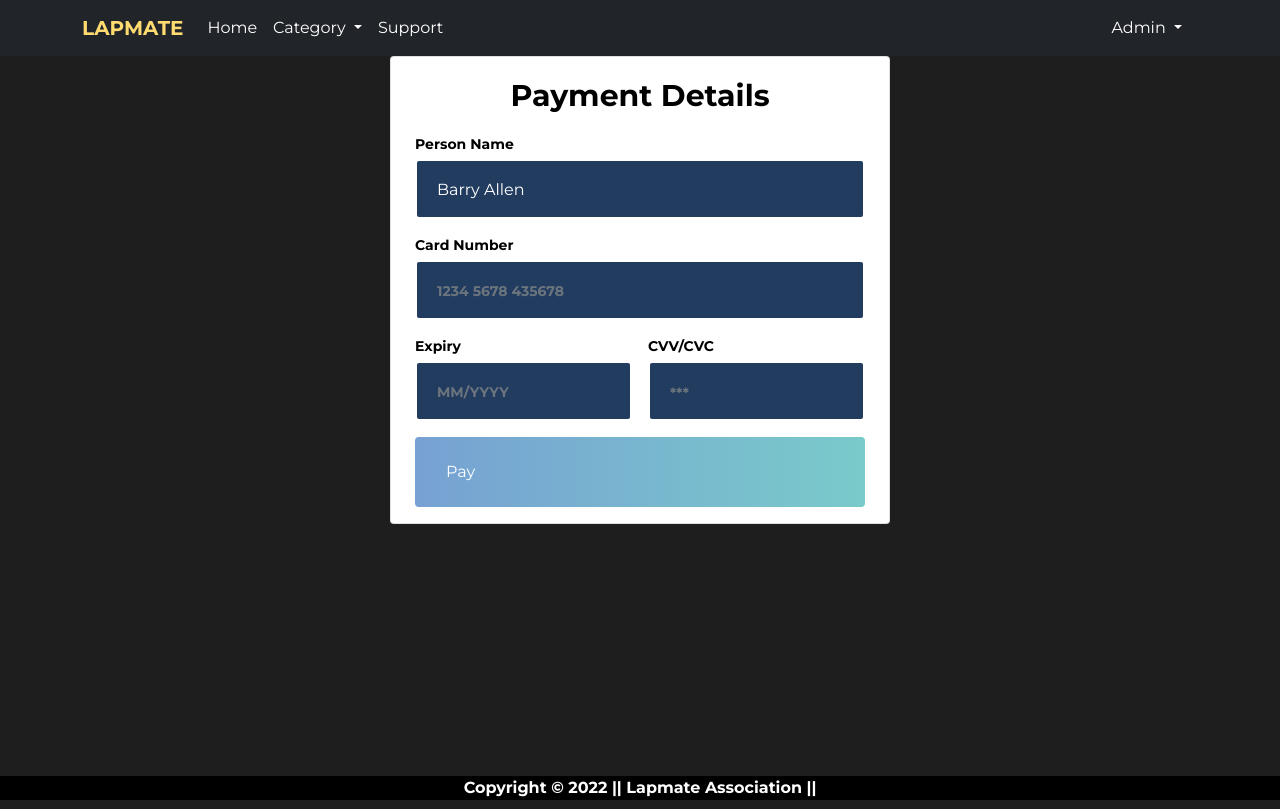
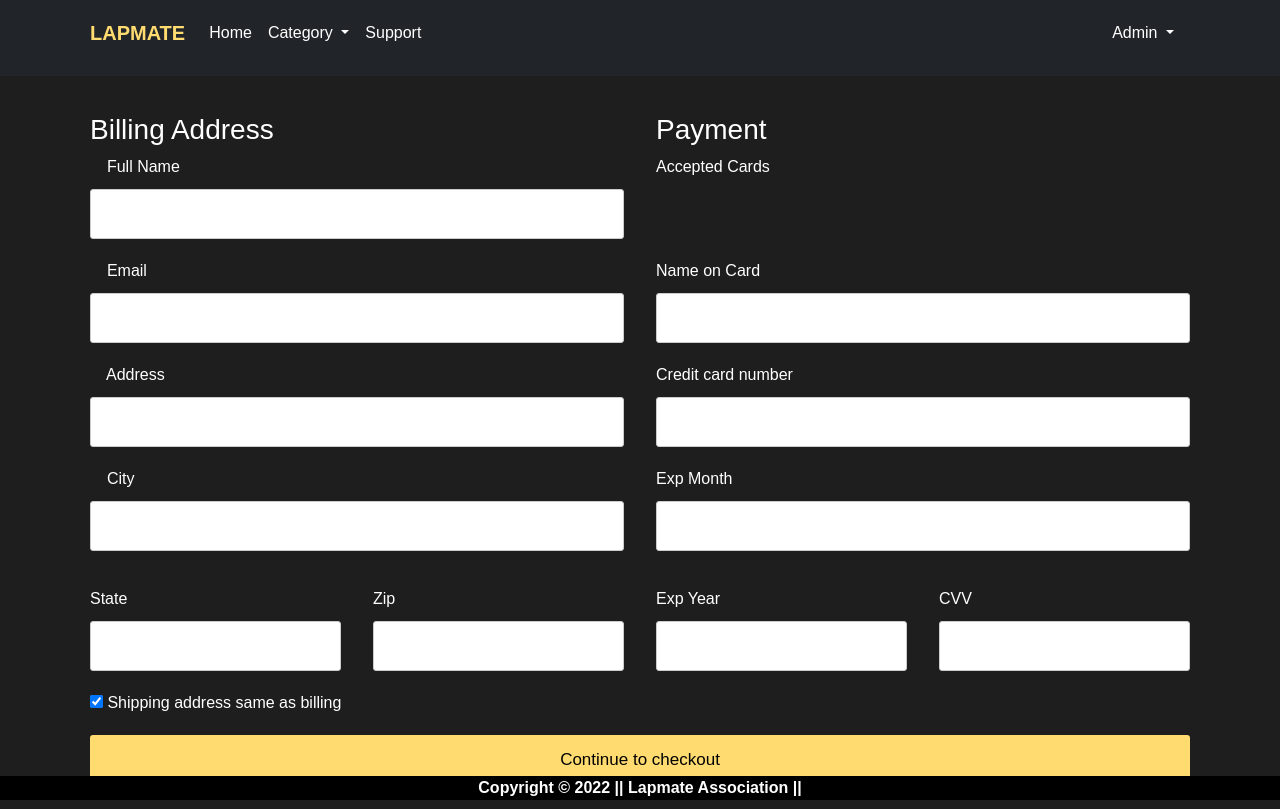
Before and after one commit to sandeeppandey6800/LAPMATE, a Django app: page /paymentdone/ in a window 1280 px wide. Run offline with Django 3.2, Linux system fonts and the light colour scheme; a user stored in the database is signed in; some libraries are stand-ins or nearby versions; some web fonts are replaced.

Commit message:
payment-page

```diff
--- /dev/null
+++ b/app/static/app/css/style5.css
@@ -0,0 +1,3 @@
+.main-pay-card{
+    background-color: #000000;
+}
--- a/app/templates/app/base.html
+++ b/app/templates/app/base.html
@@ -14,6 +14,7 @@
 
     <!--FontAwesome CSS-->
     <link rel="stylesheet" href="{% static 'app/css/all.min.css' %}">
+    <link rel="stylesheet" href="{% static 'app/css/font-awesome.css' %}">
 
     <!--Custom CSS-->
     <link rel="stylesheet" href="{% static 'app/css/style.css' %}">
@@ -21,6 +22,7 @@
     <link rel="stylesheet" href="{% static 'app/css/style2.css' %}">
     <link rel="stylesheet" href="{% static 'app/css/style3.css' %}">
     <link rel="stylesheet" href="{% static 'app/css/style4.css' %}">
+    <link rel="stylesheet" href="{% static 'app/css/style5.css' %}">
 
     <title>Lapmate | {% block title %} {% endblock title %} </title>
   </head>
--- a/app/templates/app/paymentpage.html
+++ b/app/templates/app/paymentpage.html
@@ -3,117 +3,161 @@
 {% block title %}Payment Page{% endblock title %}
 {% block main-content %}
 <style>
-    @import url('https://fonts.googleapis.com/css?family=Montserrat:400,700&display=swap');
 
- * {
-    margin: 0;
-    padding: 0;
-    box-sizing: border-box;
-    font-family: 'Montserrat', sans-serif
+    .row1{
+        display: -ms-flexbox; /* IE10 */
+        display: flex;
+        -ms-flex-wrap: wrap; /* IE10 */
+        flex-wrap: wrap;
+        margin: 0 -16px;
+        margin-top: 1em;
       }
 
-body {
-
-    min-height: 100vh;
-
-
+      .col-25 {
+        -ms-flex: 25%; /* IE10 */
+        flex: 25%;
       }
 
-.card {
-    max-width: 500px;
-    margin: auto;
-    color: black;
-    border-radius: 20 px
+      .col-50 {
+        -ms-flex: 50%; /* IE10 */
+        flex: 50%;
       }
 
-p {
-    margin: 0px
+      .col-75 {
+        -ms-flex: 75%; /* IE10 */
+        flex: 75%;
       }
 
-.container .h8 {
-    font-size: 30px;
-    font-weight: 800;
-    text-align: center
+      .col-25,
+      .col-50,
+      .col-75 {
+        padding: 0 16px;
       }
 
-.btn.btn-primary {
-    width: 100%;
-    height: 70px;
-    display: flex;
-    align-items: center;
-    justify-content: space-between;
-    padding: 0 15px;
-    background-image: linear-gradient(to right, #77A1D3 0%, #79CBCA 51%, #77A1D3 100%);
-    border: none;
-    transition: 0.5s;
-    background-size: 200% auto
+      .container {
+
+        padding: 5px 20px 15px 20px;
+
+        border-radius: 3px;
       }
 
-.btn.btn.btn-primary:hover {
-    background-position: right center;
-    color: #fff;
-    text-decoration: none
+      input[type=text] {
+        width: 100%;
+        margin-bottom: 20px;
+        padding: 12px;
+        border: 1px solid #ccc;
+        border-radius: 3px;
       }
 
-.btn.btn-primary:hover .fas.fa-arrow-right {
-    transform: translate(15px);
-    transition: transform 0.2s ease-in
+      label {
+        margin-bottom: 10px;
+        display: block;
       }
 
-.form-control {
-    color: white;
-    background-color: #223C60;
-    border: 2px solid transparent;
-    height: 60px;
-    padding-left: 20px;
-    vertical-align: middle
+      .icon-container {
+        margin-bottom: 20px;
+        padding: 7px 0;
+        font-size: 24px;
       }
 
-.form-control:focus {
-    color: white;
-    background-color: #0C4160;
-    border: 2px solid #2d4dda;
-    box-shadow: none
+      .btn {
+        background-color: #ffdb70;
+        color: #000000;
+        padding: 12px;
+        margin: 10px 0;
+        border: none;
+        width: 100%;
+        border-radius: 3px;
+        cursor: pointer;
+        font-size: 17px;
       }
 
-.text {
-    font-size: 14px;
-    font-weight: 600
+      .btn:hover {
+        background-color: #000000;
+        color:#ffffff;
       }
 
-::placeholder {
-    font-size: 14px;
-    font-weight: 600
+      span.price {
+        float: right;
+        color: grey;
+      }
+
+      /* Responsive layout - when the screen is less than 800px wide, make the two columns stack on top of each other instead of next to each other (and change the direction - make the "cart" column go on top) */
+      @media (max-width: 800px) {
+        .row {
+          flex-direction: column-reverse;
+        }
+        .col-25 {
+          margin-bottom: 20px;
+        }
       }
 </style>
-<div class="container p-0">
-    <div class="card px-4">
-        <p class="h8 py-3">Payment Details</p>
-        <div class="row gx-3">
-            <div class="col-12">
-                <div class="d-flex flex-column">
-                    <p class="text mb-1">Person Name</p> <input class="form-control mb-3" type="text" placeholder="Name" value="Barry Allen">
+<div class="row1">
+    <div class="col-75">
+      <div class="container">
+        <form action="/action_page.php">
+
+          <div class="row1">
+            <div class="col-50">
+              <h3>Billing Address</h3>
+              <label for="fname"><i class="fa fa-user"></i> Full Name</label>
+              <input type="text" id="fname" name="firstname" >
+              <label for="email"><i class="fa fa-envelope"></i> Email</label>
+              <input type="text" id="email" name="email" >
+              <label for="adr"><i class="fa fa-address-card-o"></i> Address</label>
+              <input type="text" id="adr" name="address" >
+              <label for="city"><i class="fa fa-institution"></i> City</label>
+              <input type="text" id="city" name="city" >
+
+              <div class="row1">
+                <div class="col-50">
+                  <label for="state">State</label>
+                  <input type="text" id="state" name="state" >
                 </div>
-            </div>
-            <div class="col-12">
-                <div class="d-flex flex-column">
-                    <p class="text mb-1">Card Number</p> <input class="form-control mb-3" type="text" placeholder="1234 5678 435678">
-                </div>
-            </div>
-            <div class="col-6">
-                <div class="d-flex flex-column">
-                    <p class="text mb-1">Expiry</p> <input class="form-control mb-3" type="text" placeholder="MM/YYYY">
-                </div>
-            </div>
-            <div class="col-6">
-                <div class="d-flex flex-column">
-                    <p class="text mb-1">CVV/CVC</p> <input class="form-control mb-3 pt-2 " type="password" placeholder="***">
-                </div>
-            </div>
-            <div class="col-12">
-                <a href="/"><div class="btn btn-primary mb-3"> <span class="ps-3">Pay </span> <span class="fas fa-arrow-right"></span> </div></a>
+                <div class="col-50">
+                  <label for="zip">Zip</label>
+                  <input type="text" id="zip" name="zip" >
                 </div>
               </div>
             </div>
+
+            <div class="col-50">
+              <h3>Payment</h3>
+              <label for="fname">Accepted Cards</label>
+              <div class="icon-container">
+                <i class="fa fa-cc-visa" style="color:navy;"></i>
+                <i class="fa fa-cc-amex" style="color:blue;"></i>
+                <i class="fa fa-cc-mastercard" style="color:red;"></i>
+                <i class="fa fa-cc-discover" style="color:orange;"></i>
+              </div>
+              <label for="cname">Name on Card</label>
+              <input type="text" id="cname" name="cardname" >
+              <label for="ccnum">Credit card number</label>
+              <input type="text" id="ccnum" name="cardnumber">
+              <label for="expmonth">Exp Month</label>
+              <input type="text" id="expmonth" name="expmonth" >
+
+              <div class="row1">
+                <div class="col-50">
+                  <label for="expyear">Exp Year</label>
+                  <input type="text" id="expyear" name="expyear" >
+                </div>
+                <div class="col-50">
+                  <label for="cvv">CVV</label>
+                  <input type="text" id="cvv" name="cvv">
+                </div>
+              </div>
+            </div>
+
+          </div>
+          <label>
+            <input type="checkbox" checked="checked" name="sameadr"> Shipping address same as billing
+          </label>
+          <input type="submit" value="Continue to checkout" class="btn">
+        </form>
+      </div>
+    </div>
+
+
   </div>
 {% endblock main-content %}
```
Also changed, not shown: app/static/app/css/font-awesome.css (added), db.sqlite3. Lines whose indentation alone changed are shown as unchanged.
